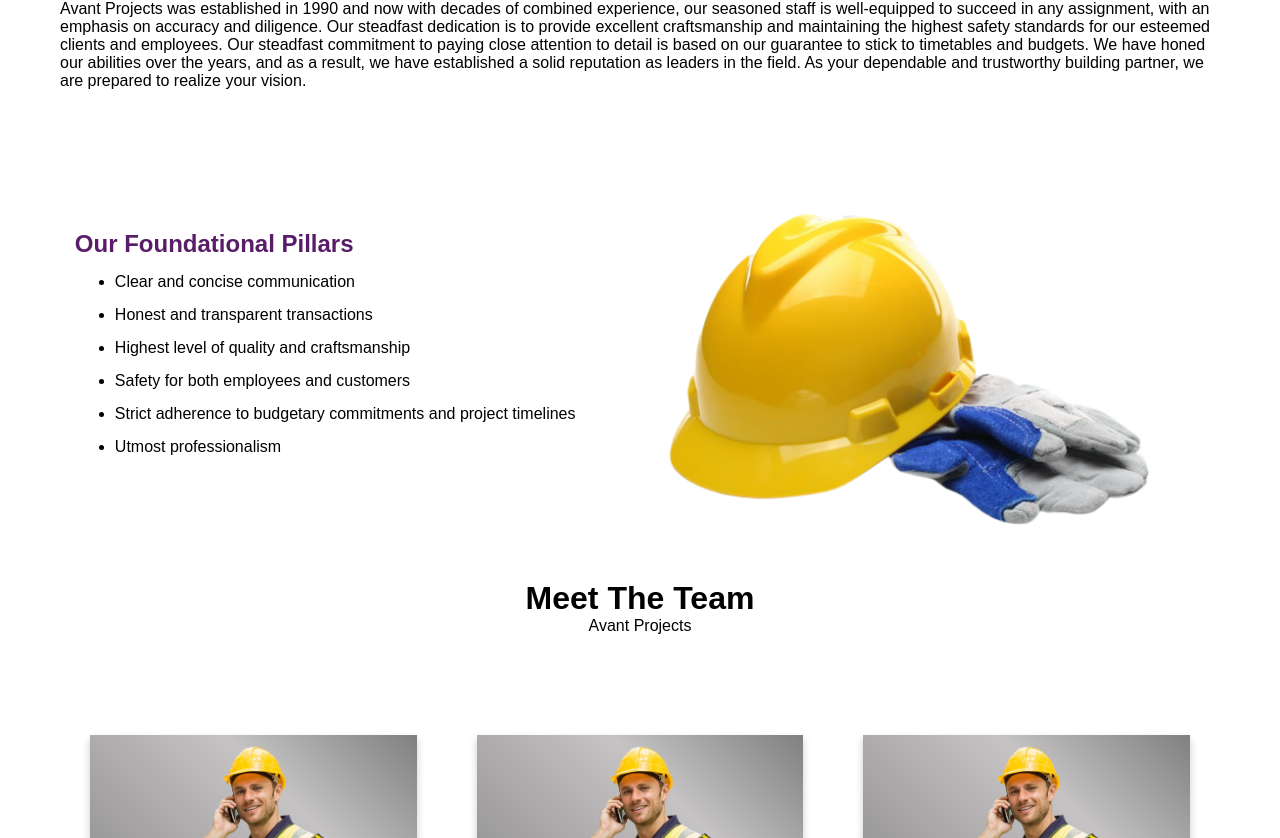
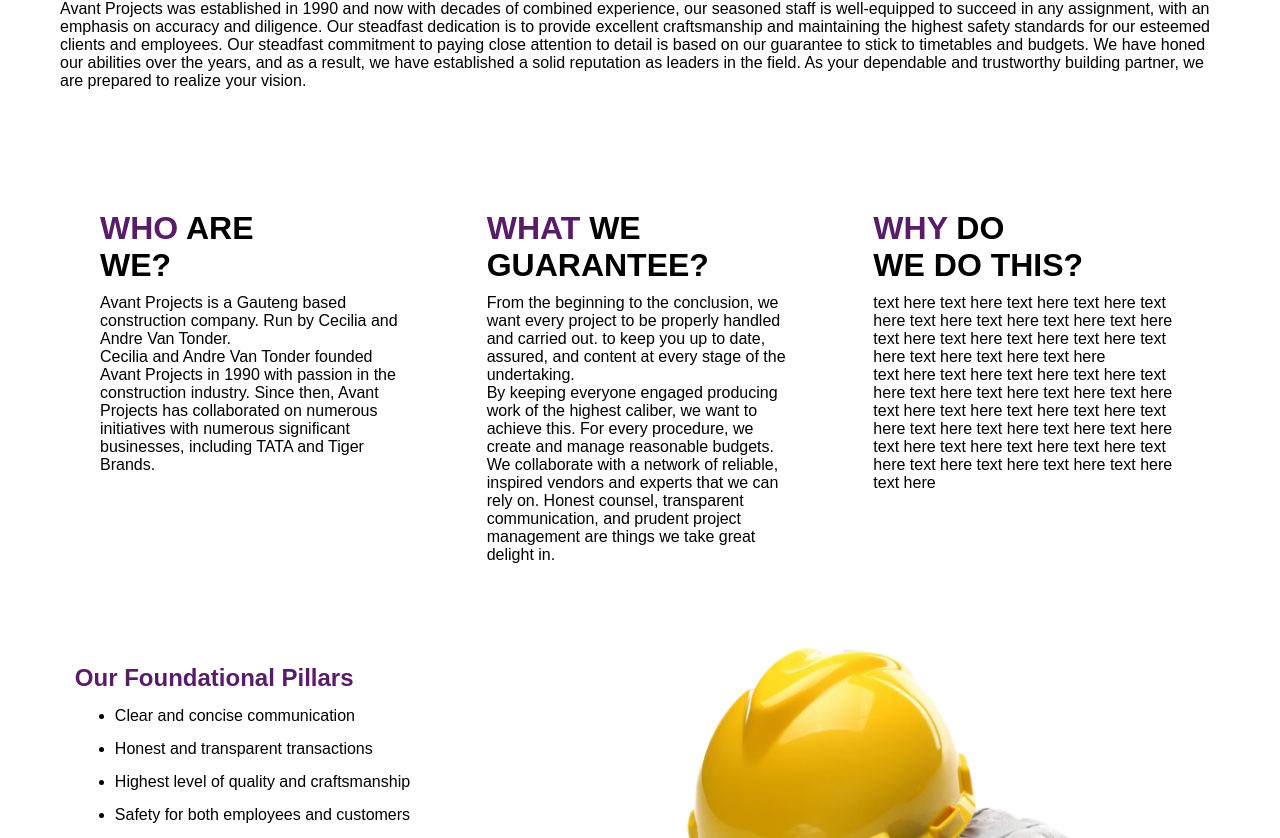
Before and after one commit to DiksonIvySon/Avant-Projects, a React (Vite) app in the folder AvantProjects/: page /about in a window 1280 px wide. Shown: the part 562-1400 px from the top of the page. Built offline with nearby package versions, Linux system fonts and the light colour scheme.

Commit message:
Changed the About page structure and added more content.

```diff
--- a/AvantProjects/src/pages/About.css
+++ b/AvantProjects/src/pages/About.css
@@ -8,6 +8,23 @@
 
 .about-page-paragraph {
     margin: 80px 0px;
+}
+
+.about-page-questions {
+    display: flex;
+}
+
+.about-page-questions .about-question {
+    width: 100%;
+    margin: 40px;
+}
+
+.about-page-questions .about-question h1 {
+    margin-bottom: 10px;
+}
+
+.about-page-questions .about-question h1 span {
+    color: #591C68;
 }
 
 .about-page-pillars {
@@ -47,32 +64,7 @@
 
 .about-page-choose {
     margin: 100px 0px;
-    display: flex;
-    justify-content: space-between;
-    gap: 90px;
-}
-
-.about-page-image {
-    position: relative;
-}
-
-.about-page-image .image {
-    width: 500px;
-}
-
-.about-page-image .img-background-shadow {
-    width: 500px;
-    height: 300px;
-    background-image: linear-gradient(45deg, rgb(156, 156, 156), rgb(163, 161, 161),rgb(197, 195, 195), rgb(165, 164, 164));
-}
-
-.about-page-image .about-main-photo {
-    position: absolute;
-    top: -20px;
-    left: 20px;
-    width: 500px;
-    height: 300px;
-    object-fit: cover;
+    text-align: center;
 }
 
 .about-page-info h2 {
@@ -80,6 +72,6 @@
     color: #591C68;
 }
 
-.about-page-info li {
+.about-page-info p {
     margin-bottom: 20px;
 }
--- a/AvantProjects/src/pages/About.jsx
+++ b/AvantProjects/src/pages/About.jsx
@@ -34,6 +34,41 @@ function About() {
                 result, we have established a solid reputation as leaders in the field. As your dependable and
                 trustworthy building partner, we are prepared to realize your vision.
             </p>
+            <div className='about-page-questions'>
+                <div className='about-question'>
+                    <h1><span>WHO</span> ARE <br /> WE?</h1>
+                    <p>
+                        Avant Projects is a Gauteng based construction company. Run by Cecilia and Andre Van Tonder.
+                        <br />
+                        Cecilia and Andre Van Tonder founded Avant Projects in 1990 with passion in the construction industry.
+                        Since then, Avant Projects has collaborated on numerous initiatives with numerous significant businesses,
+                        including TATA and Tiger Brands.
+                    </p>
+                </div>
+                <div className='about-question'>
+                    <h1><span>WHAT</span> WE <br /> GUARANTEE?</h1>
+                    <p>
+                        From the beginning to the conclusion, we want every project to be properly handled and carried out. to keep you
+                        up to date, assured, and content at every stage of the undertaking.
+                        <br />
+                        By keeping everyone engaged producing work of the highest caliber, we want to achieve this. For every procedure,
+                        we create and manage reasonable budgets. We collaborate with a network of reliable, inspired vendors and experts
+                        that we can rely on. Honest counsel, transparent communication, and prudent project management are things we take
+                        great delight in.
+                    </p>
+                </div>
+                <div className='about-question'>
+                    <h1><span>WHY</span> DO <br /> WE DO THIS?</h1>
+                    <p>
+                        text here text here text here text here text here text here text here text here text here text here text here
+                        text here text here text here text here text here text here
+                        <br />
+                        text here text here text here text here text here text here text here text here text here text here text here
+                        text here text here text here text here text here text here text here text here text here text here text here
+                        text here text here text here text here text here text here
+                    </p>
+                </div>
+            </div>
             <div className='about-page-pillars'>
                 <div className='foundational-pillars'>
                     <h2>Our Foundational Pillars</h2>
@@ -70,37 +105,30 @@ function About() {
         <CallToAction />
         <div className='section'>
             <div className='about-page-choose'>
-                <div className='about-page-image'>
-                    <div className='image img-background-shadow'>
-                    </div>
-                    <div className='image'>
-                        <img className='about-main-photo' src={working} alt="about image" />
-                    </div>
-                </div>
                 <div className='about-page-info'>
                     <h2>Choose Avant Projects For:</h2>
-                    <ol>
-                        <li>
-                            <b>High-quality Workmanship:</b> The members of our
+                    <div>
+                        <p>
+                            <b>High-quality Workmanship:</b> <br /> The members of our
                             team are proficient experts committed to providing
                             each project with work of an outstanding quality.
-                        </li>
-                        <li>
-                            <b>Timely Completion:</b> We recognize the value of
+                        </p>
+                        <p>
+                            <b>Timely Completion:</b> <br /> We recognize the value of
                             completing tasks by the deadline. To guarantee that
                             your job is finished on schedule, we work promptly.
-                        </li>
-                        <li>
-                            <b>Attention to Detail:</b> We take great care to
+                        </p>
+                        <p>
+                            <b>Attention to Detail:</b> <br /> We take great care to
                             notice even the smallest details, so that your job
                             is completed perfectly.
-                        </li>
-                        <li>
-                            <b>Customer Satisfaction:</b> Our priority is your
+                        </p>
+                        <p>
+                            <b>Customer Satisfaction:</b> <br /> Our priority is your
                             satisfaction. We work closely with our clients,
                             keeping them informed throughout the construction process.
-                        </li>
-                    </ol>
+                        </p>
+                    </div>
                 </div>
             </div>
         </div>
```
